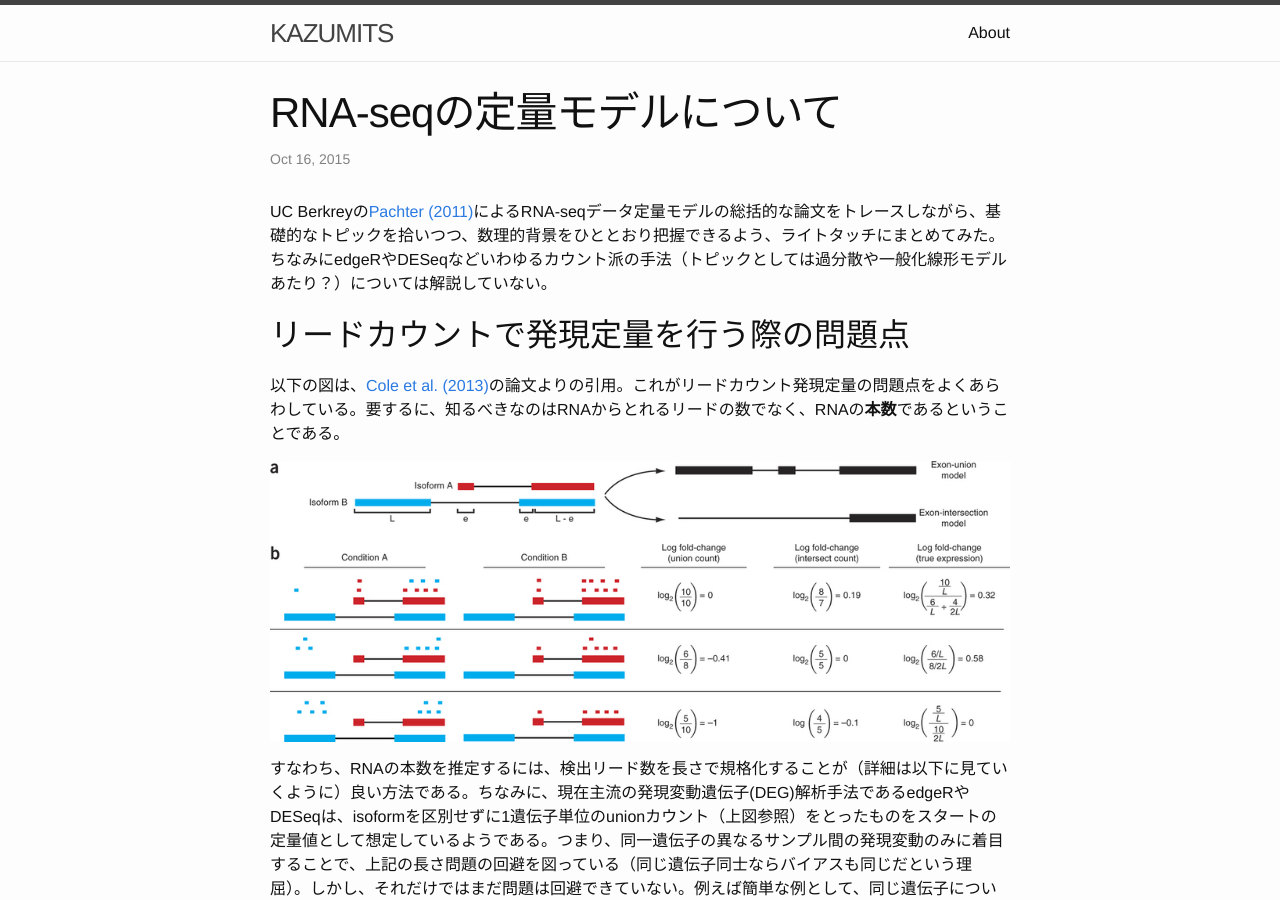
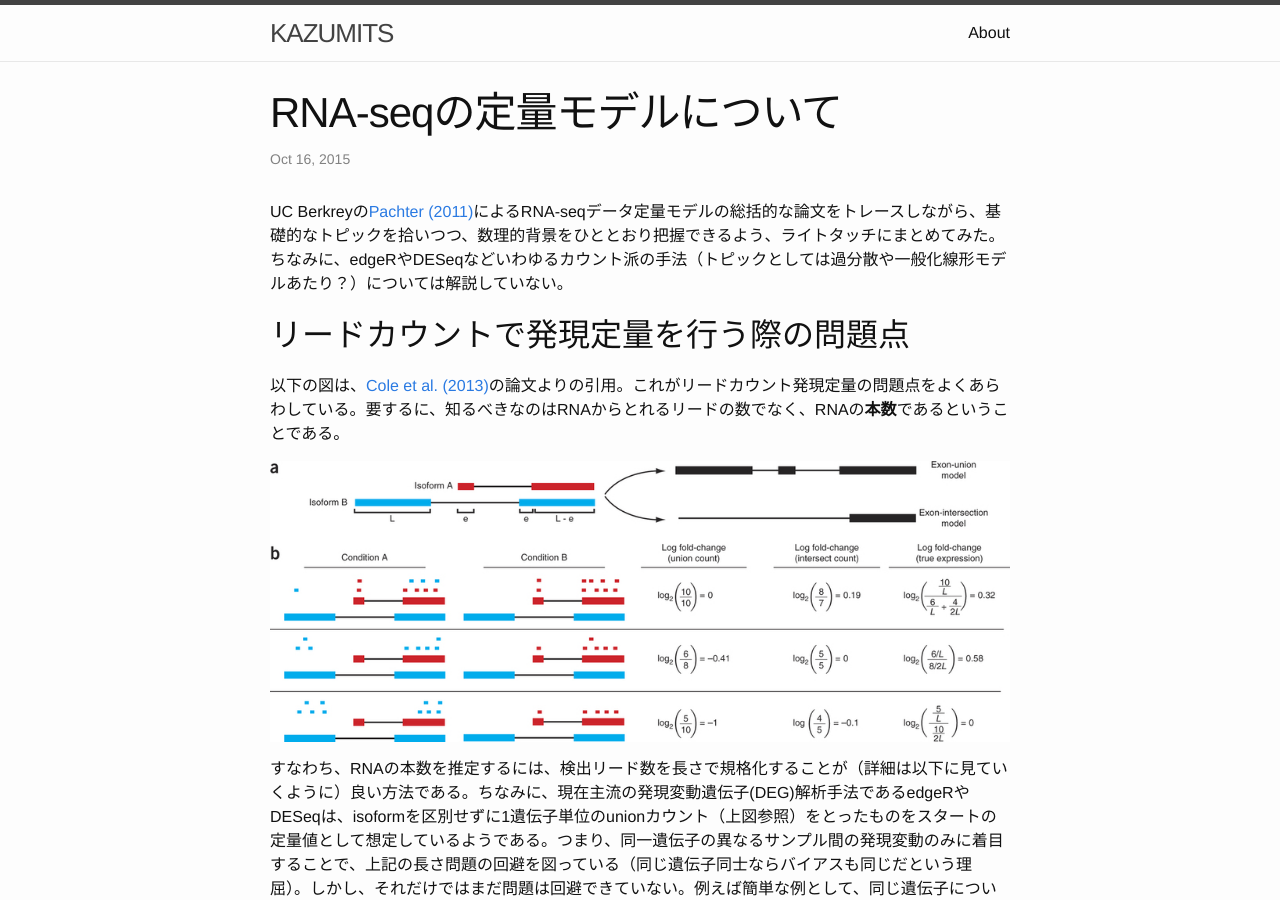
Before and after one commit to kazumits/kazumits.github.io, a Jekyll site: the page built from _posts/2015-10-16-rna-seq.md, in a window 1280 px wide and 900 px high. Built offline with Jekyll 4.4.1, drawn with Linux system fonts in a browser that asks for light colours; formulas are drawn with MathJax 3; part of the change alters nothing that is shown; some of the changed text lies outside the part shown.

```diff
--- a/_posts/2015-10-16-rna-seq.md
+++ b/_posts/2015-10-16-rna-seq.md
@@ -6,7 +6,7 @@ category:
 tags: [RNA-seq]
 ---
 
-UC Berkreyの[Pachter (2011)](http://arxiv.org/format/1104.3889v2)によるRNA-seqデータ定量モデルの総括的な論文をトレースしながら、基礎的なトピックを拾いつつ、数理的背景をひととおり把握できるよう、ライトタッチにまとめてみた。ちなみにedgeRやDESeqなどいわゆるカウント派の手法（トピックとしては過分散や一般化線形モデルあたり？）については解説していない。
+UC Berkreyの[Pachter (2011)](http://arxiv.org/abs/1104.3889v2)によるRNA-seqデータ定量モデルの総括的な論文をトレースしながら、基礎的なトピックを拾いつつ、数理的背景をひととおり把握できるよう、ライトタッチにまとめてみた。ちなみに、edgeRやDESeqなどいわゆるカウント派の手法（トピックとしては過分散や一般化線形モデルあたり？）については解説していない。
 
 リードカウントで発現定量を行う際の問題点
 -------------------------------------
@@ -379,3 +379,10 @@ $$
 であり、$\beta$はlocusグループで前述の$\alpha$をひとまとめにしたもので、$\gamma$はある特定のlocus $G$で各isoformn $t$のタグが検出される確率($\alpha$のlocus限定版）だと思ってよい。
 
 この尤度関数のポイントは、左の項のカッコの$\beta$と右側の$\gamma$はそれぞれ個別に最大化できるという点である。直感的には、locusを共有するisoformグループ内のリードの配分は一旦棚上げにしておいて、遺伝子単位で最適な$\beta$を算出し、各々の$\beta$の内訳を$\gamma$として推定するという手続きがとれる。ちなみに今までの議論と同じで、$\beta$の最尤推定量は$X_g/N$である。あとは、配分の最尤推定を$g$単位で行っていく。またlocusをまたがるマルチリードの問題がここでは無視されているが、Rescue method (-uオプション)を使うことで、最尤推定されたリード数の比率に応じてマルチリードを配分できる。
+
+
+本稿で未解説のポイント
+---------------------
+
+* EMアルゴリズムによる尤度関数の数値的最適化法
+* 漸近理論を使ったcufflinksのパラメータ推定の信頼区間の導出
```
